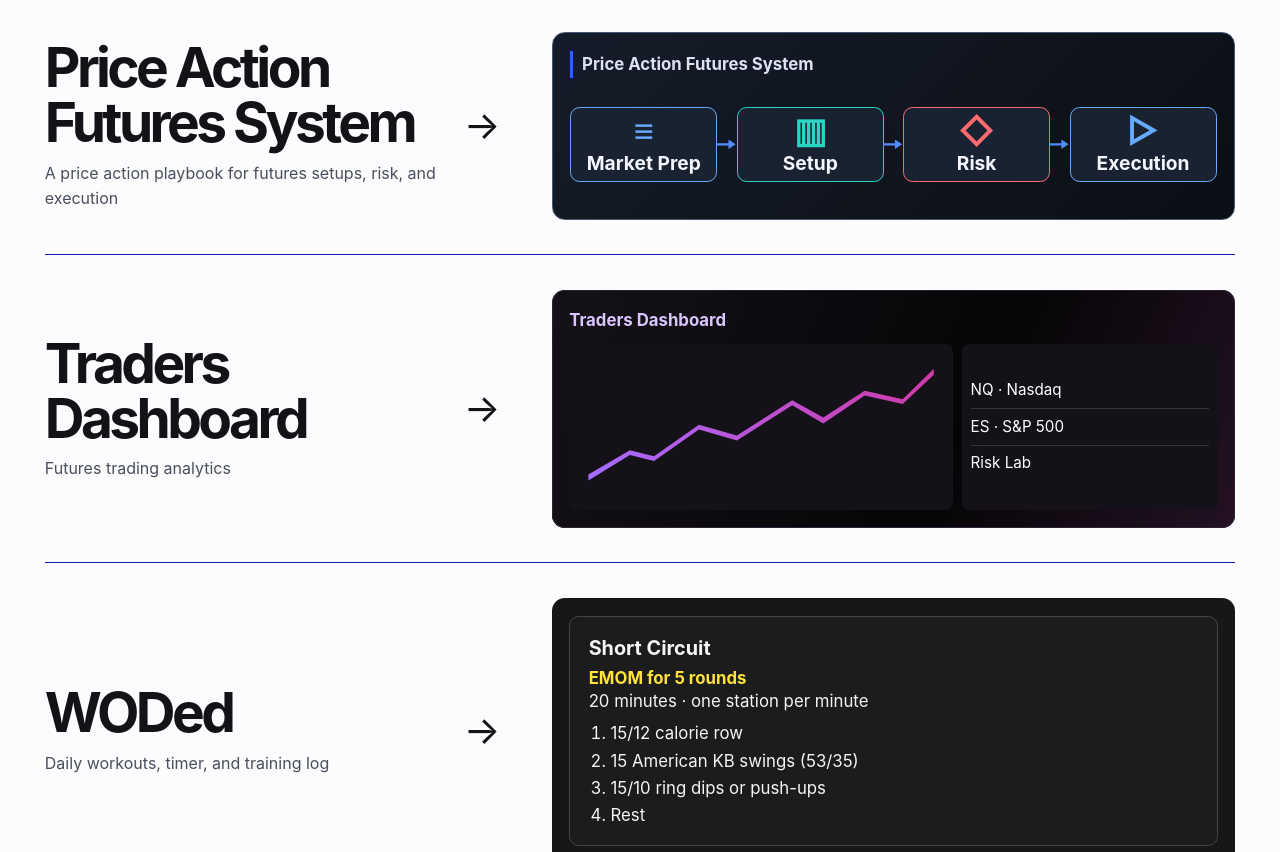
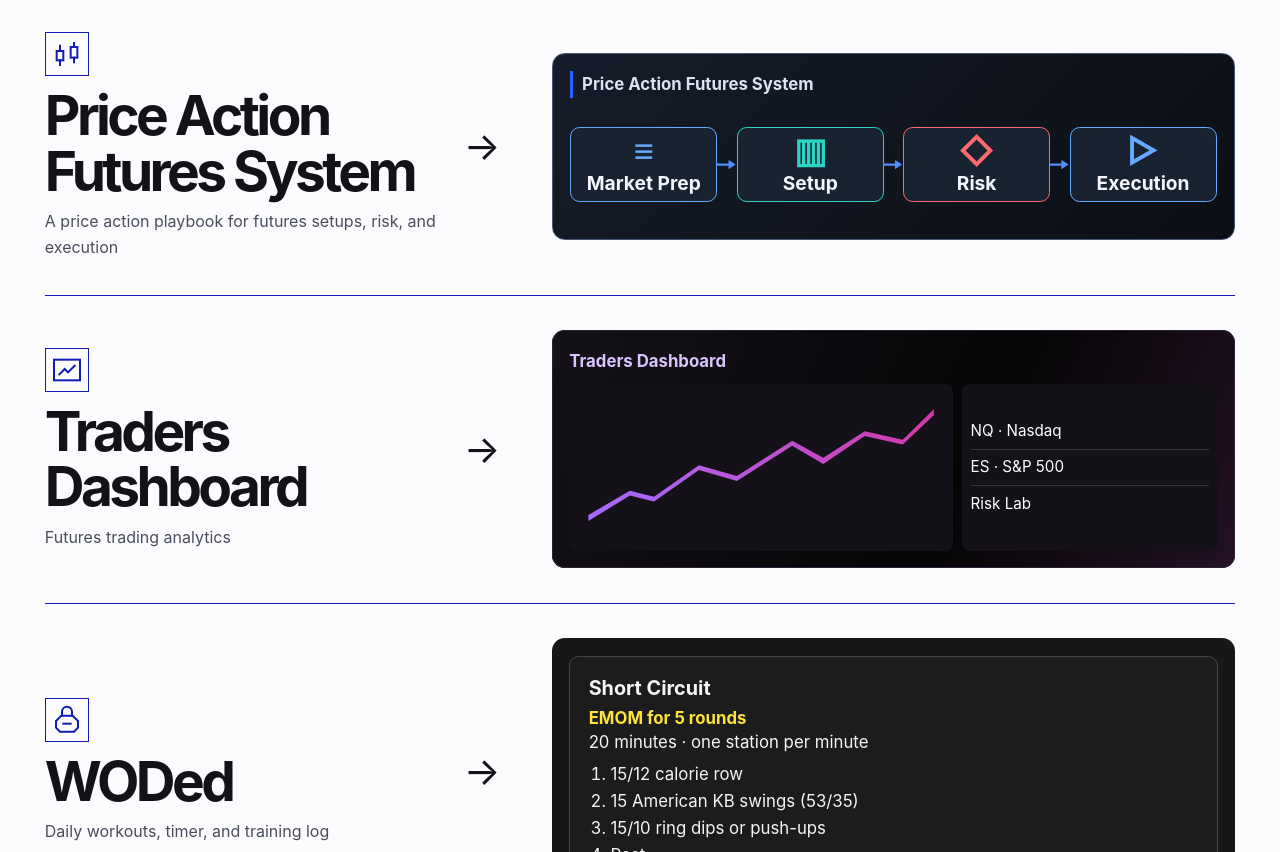
Before and after one commit to edlazar/portfolio, a plain HTML site: page index.html in a window 1280 px wide. Shown: the part 720-1572 px from the top of the page. Drawn offline with Linux system fonts and the light colour scheme.

Commit message:
Add custom project icons to portfolio

```diff
--- a/index.html
+++ b/index.html
@@ -18,7 +18,7 @@
 <section class="work" id="projects" aria-labelledby="project-heading">
   <h2 id="project-heading">Projects</h2>
   <a class="project" target="_blank" rel="noopener" href="/projects/trading-strategy-research">
-    <div class="project-heading"><div><h3>Price Action Futures System</h3><p>A price action playbook for futures setups, risk, and execution</p></div><span aria-hidden="true">→</span></div>
+    <div class="project-heading"><div><span class="project-icon" aria-hidden="true"><svg xmlns="http://www.w3.org/2000/svg" width="32" height="32" viewBox="0 0 24 24" fill="none" stroke="currentColor" stroke-width="1.5" stroke-linecap="square" stroke-linejoin="miter"><rect x="4.25" y="9.75" width="5" height="7"/><path d="M6.75 5.75V9.75"/><path d="M6.75 16.75V20.25"/><rect x="14.75" y="6.75" width="5" height="8"/><path d="M17.25 3.75V6.75"/><path d="M17.25 14.75V18.25"/></svg></span><h3>Price Action Futures System</h3><p>A price action playbook for futures setups, risk, and execution</p></div><span aria-hidden="true">→</span></div>
     <div class="preview research">
       <div class="preview-title" aria-hidden="true">Price Action Futures System</div>
       <ol class="research-workflow" aria-label="Trading workflow">
@@ -30,11 +30,11 @@
     </div>
   </a>
   <a class="project" target="_blank" rel="noopener" href="/projects/traders-dashboard">
-    <div class="project-heading"><div><h3>Traders Dashboard</h3><p>Futures trading analytics</p></div><span aria-hidden="true">→</span></div>
+    <div class="project-heading"><div><span class="project-icon" aria-hidden="true"><svg xmlns="http://www.w3.org/2000/svg" width="32" height="32" viewBox="0 0 24 24" fill="none" stroke="currentColor" stroke-width="1.5" stroke-linecap="square" stroke-linejoin="miter"><rect x="2.25" y="4.25" width="19.5" height="15.5"/><path d="M6.25 15.25L10.25 11.25L12.75 13.75L17.75 8.75"/></svg></span><h3>Traders Dashboard</h3><p>Futures trading analytics</p></div><span aria-hidden="true">→</span></div>
     <div class="preview trading" aria-hidden="true"><div class="preview-title">Traders Dashboard</div><div class="preview-body"><div class='chart'><i></i></div><div class='data'><span>NQ · Nasdaq</span><span>ES · S&P 500</span><span>Risk Lab</span></div></div></div>
   </a>
   <a class="project" target="_blank" rel="noopener" href="/projects/woded">
-    <div class="project-heading"><div><h3>WODed</h3><p>Daily workouts, timer, and training log</p></div><span aria-hidden="true">→</span></div>
+    <div class="project-heading"><div><span class="project-icon" aria-hidden="true"><svg xmlns="http://www.w3.org/2000/svg" width="32" height="32" viewBox="0 0 24 24" fill="none" stroke="currentColor" stroke-width="1.5" stroke-linecap="square" stroke-linejoin="miter"><path d="M8.25 8.75V5.75A3.75 3.75 0 0 1 15.75 5.75V8.75"/><path d="M7.75 8.75H16.25L20.25 12.75V17.75L17.25 20.75H6.75L3.75 17.75V12.75Z"/><path d="M9.25 14.75H14.75"/></svg></span><h3>WODed</h3><p>Daily workouts, timer, and training log</p></div><span aria-hidden="true">→</span></div>
     <div class="preview training">
       <div class="workout-preview">
         <strong>Short Circuit</strong>
@@ -50,7 +50,7 @@
     </div>
   </a>
   <a class="project" target="_blank" rel="noopener" href="/whop-downloader">
-    <div class="project-heading"><div><h3>Whop Downloader</h3><p>Chrome extension</p></div><span aria-hidden="true">→</span></div>
+    <div class="project-heading"><div><span class="project-icon" aria-hidden="true"><svg xmlns="http://www.w3.org/2000/svg" width="32" height="32" viewBox="0 0 24 24" fill="none" stroke="currentColor" stroke-width="1.5" stroke-linecap="square" stroke-linejoin="miter"><path d="M3.25 14.75V20.25H20.75V14.75"/><path d="M12 3.25V15.25"/><path d="M7.75 11L12 15.25L16.25 11"/></svg></span><h3>Whop Downloader</h3><p>Chrome extension</p></div><span aria-hidden="true">→</span></div>
     <div class="preview extension" aria-hidden="true"><div class="preview-title">Whop Downloader</div><div class="preview-body"><div class='video'><span>▶</span></div><div class='data'><span>Video detected</span><span>↓ Download video</span></div></div></div>
   </a>
 </section>
--- a/styles.css
+++ b/styles.css
@@ -48,6 +48,17 @@ body.portfolio {
 .project:hover h3 { text-decoration: underline; text-decoration-thickness: .05em; text-underline-offset: .1em; }
 .project-heading p { margin-top: .65rem; color: var(--muted); }
 .project-heading > span { font-size: clamp(1.45rem, 3vw, 2.8rem); }
+.project-icon {
+  display: inline-flex;
+  align-items: center;
+  justify-content: center;
+  width: 44px;
+  height: 44px;
+  margin-bottom: .75rem;
+  border: 1px solid var(--line);
+  color: var(--accent);
+}
+.project-icon svg { display: block; width: 32px; height: 32px; }
 .preview { --ink: #67ed99; --panel: #123222; padding: clamp(.65rem, 1.5vw, 1.1rem); border-radius: .8rem; background: #0b2319; color: #fff; }
 .preview-title { color: var(--ink); font-weight: 750; font-size: clamp(.7rem, 1.4vw, 1.05rem); margin-bottom: .6rem; }
 .preview-body { min-height: clamp(6rem, 13vw, 12rem); display: grid; grid-template-columns: 3fr 2fr; gap: .55rem; }
```
Also changed, not shown: icons/candlesticks.svg (added), icons/download-tray.svg (added), icons/kettlebell.svg (added), icons/source/candlesticks.svg (added), icons/source/download-tray.svg (added), icons/source/kettlebell.svg (added), icons/source/trend-monitor.svg (added), icons/trend-monitor.svg (added), 1 other file.
